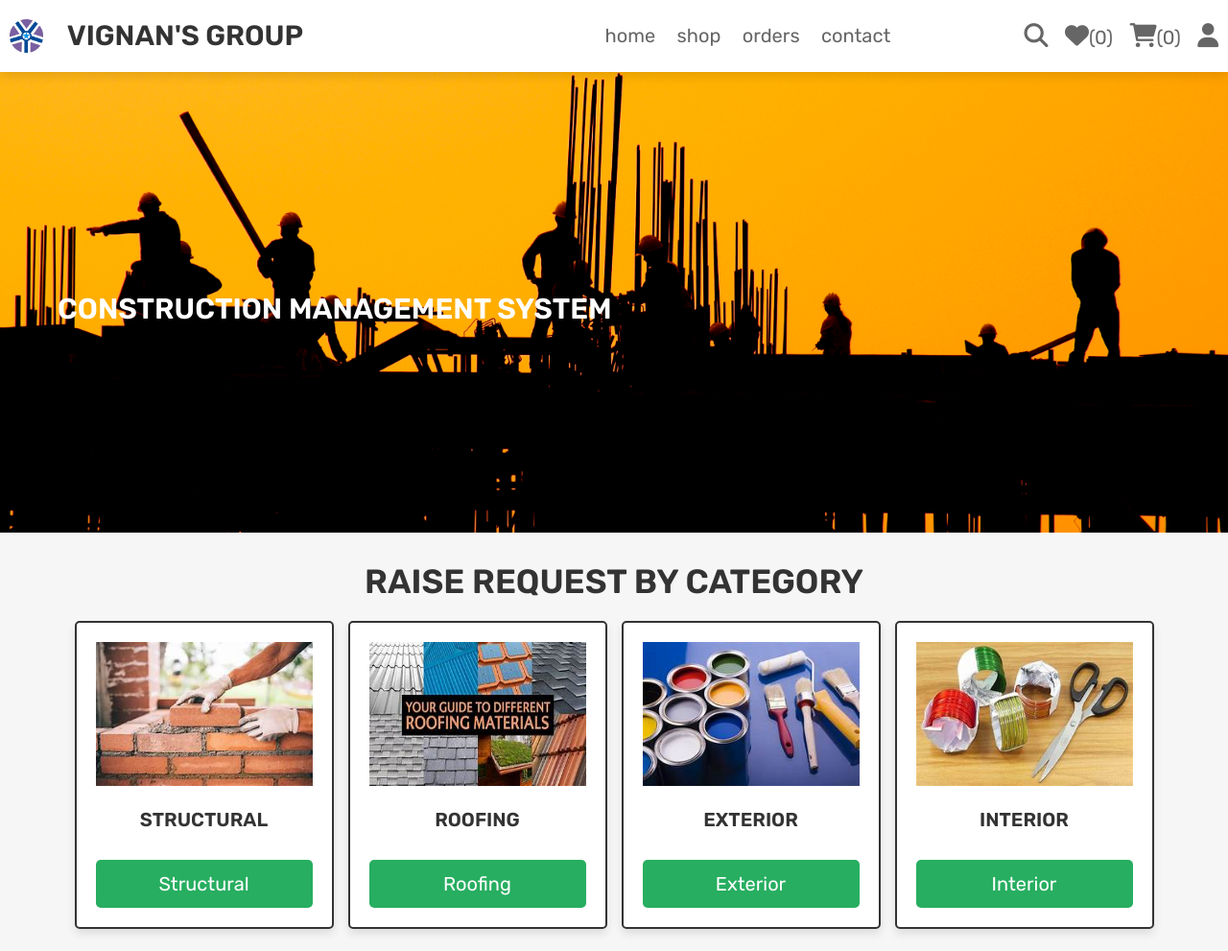
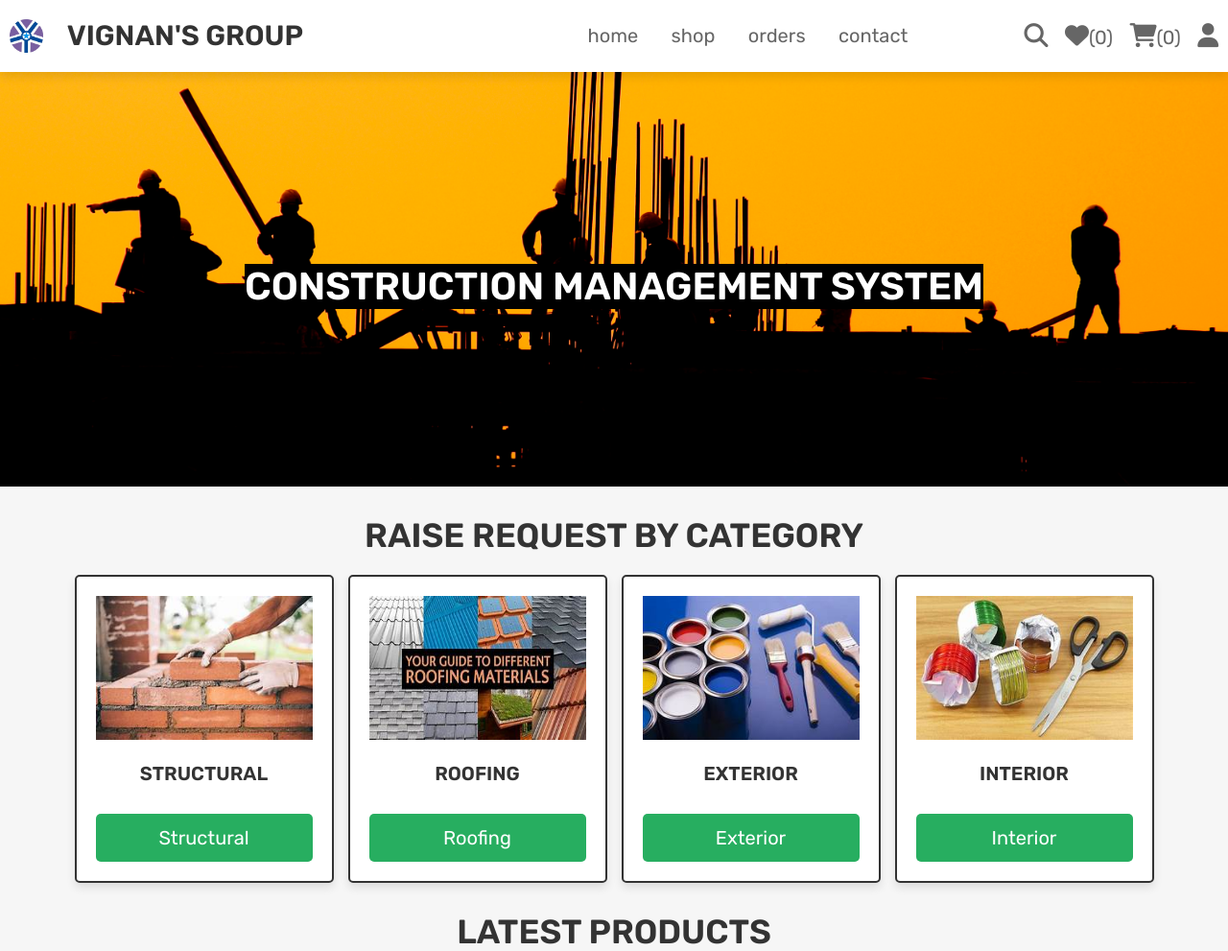
Before and after one commit to charan-srihari-ede/ConstructionMgmt, a PHP site: page /home.php in a window 1280 px wide. Shown: the top 991 px of the page at 96% size. Run offline with PHP 8.4, Linux system fonts and the light colour scheme; the visitor is signed in with stand-in values (Sample User, id 1); data that the repository does not hold is empty; some libraries are stand-ins or nearby versions.

Commit message:
modified

```diff
--- a/css/components.css
+++ b/css/components.css
@@ -248,7 +248,7 @@ section{
 }
 
 .header .flex .navbar a{
-   margin:0 1rem;
+   margin:0 1pc;
    font-size: 2rem;
    color:var(--light-color);
 }
@@ -366,19 +366,7 @@ section{
    margin:1rem 0;
    background-color: var(--light-bg);
 }
-
-
-
-
-
-
-
-
-
-
-
-
-
+/* }
 .footer{
    background-color: var(--white);
 }
@@ -429,7 +417,7 @@ section{
 
 .footer .credit span{
    color:var(--green);
-}
+} */
 
 
 
--- a/css/style.css
+++ b/css/style.css
@@ -7,38 +7,41 @@
 }
 
 .home-bg .home{
+   align-items: center;
+   height: 54vh;
+   vertical-align: middle;
+   width: fit-content;
    display: flex;
-   align-items: center;
-   min-height: 60vh;
 }
 
-.home-bg .home .content{
+/* .home-bg .home .content{
    width: 100rem;
-}
+} */
 
-.home-bg .home .content span{
+/* .home-bg .home .content span{
    color:var(--orange);
    font-size: 2.5rem;
-}
+} */
 
 .home-bg .home .content h3{
-   font-size: 3rem;
+   font-size: 4rem;
    text-transform: uppercase;
    margin-top: 1.5rem;
    color:white;
+
 }
 
-.home-bg .home .content p{
+/* .home-bg .home .content p{
    font-size: 1.6rem;
    padding:1rem 0;
    line-height: 2;
    color:var(--light-color);
-}
-
+} */
+/*
 .home-bg .home .content a{
    display: inline-block;
    width: auto;
-}
+} */
 
 .home-category .box-container{
    display: grid;
--- a/home.php
+++ b/home.php
@@ -101,7 +101,8 @@ if(isset($_POST['add_to_cart'])){
 
       <div class="content">
          <!-- <span>don't panic, go organic</span> -->
-         <h3>CONSTRUCTION MANAGEMENT SYSTEM</h3>
+
+         <h3 style="background-color:black;">CONSTRUCTION MANAGEMENT SYSTEM</h3>
          <!-- <a href="about.php" class="btn">about us</a><br><br><br> -->
          <!-- <marquee><h3><span>FREE DELIVERY ON ALL TYPES OF PRODUCTS TO YOUR DOOR STEP</span></h3></marquee>  -->
       </div>
```
Also changed, not shown: login.php (+6 -5 lines).
